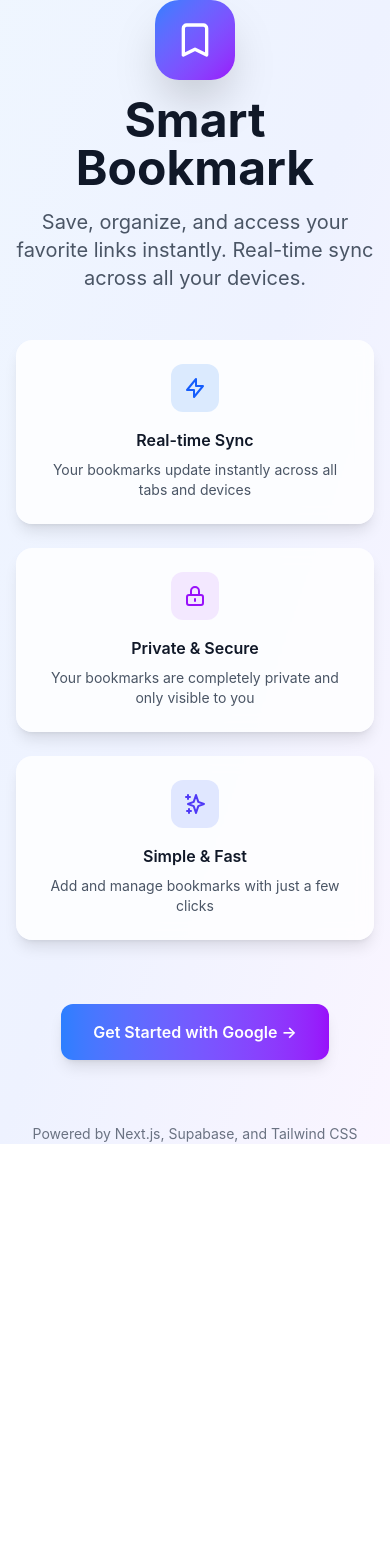
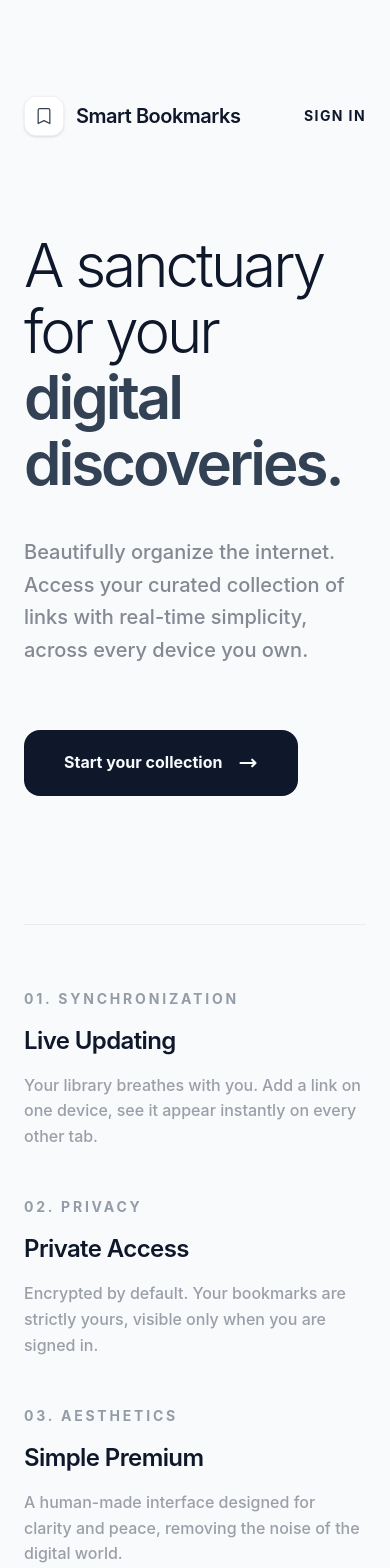
Before and after one commit to Harikrishna3/smart-bookmark-app, a Next.js app: page / in a window 390 px wide. Shown: the top 1568 px of the page. Before the commit the page ends 1144 px from the top, so only its background shows below. Built offline with nearby package versions, Linux system fonts and the light colour scheme; no server answers.

Commit message:
feat(ui): implement Compact Premium redesign with Slate & Silver palette
Updated design tokens in globals.css and redesigned core pages (Home, Login, Error) for a high-density, minimalist aesthetic.

```diff
--- a/src/app/globals.css
+++ b/src/app/globals.css
@@ -1,26 +1,52 @@
 @import "tailwindcss";
 
-:root {
-  --background: #ffffff;
-  --foreground: #171717;
+@import "tailwindcss";
+
+@layer theme {
+  :root {
+    --background: #F8FAFC; /* Cooler off-white/silver */
+    --foreground: #0F172A; /* Deep slate */
+    --accent: #334155; /* Slate blue-gray */
+    --accent-muted: #F1F5F9;
+    --border: rgba(15, 23, 42, 0.06);
+    --card: #FFFFFF;
+
+    --radius-premium: 0.75rem; /* More compact/sharper corners */
+    --transition-smooth: all 0.3s cubic-bezier(0.4, 0, 0.2, 1);
+  }
+
+  .dark {
+    --background: #0B0E14;
+    --foreground: #F1F5F9;
+    --accent: #94A3B8;
+    --accent-muted: #1E293B;
+    --border: rgba(241, 245, 249, 0.08);
+    --card: #151921;
+  }
 }
 
 @theme inline {
   --color-background: var(--background);
   --color-foreground: var(--foreground);
-  --font-sans: var(--font-geist-sans);
-  --font-mono: var(--font-geist-mono);
-}
+  --color-accent: var(--accent);
+  --color-accent-muted: var(--accent-muted);
+  --color-border: var(--border);
+  --color-card: var(--card);
 
-@media (prefers-color-scheme: dark) {
-  :root {
-    --background: #0a0a0a;
-    --foreground: #ededed;
+  --radius-premium: var(--radius-premium);
+
+  --animate-float: float 6s ease-in-out infinite;
+
+  @keyframes float {
+    0%, 100% { transform: translateY(0); }
+    50% { transform: translateY(-10px); }
   }
 }
 
 * {
   box-sizing: border-box;
+  selection-background-color: var(--accent);
+  selection-color: white;
 }
 
 html {
@@ -30,9 +56,26 @@ html {
 body {
   background: var(--background);
   color: var(--foreground);
-  font-family: -apple-system, BlinkMacSystemFont, 'Segoe UI', 'Roboto', 'Oxygen',
-    'Ubuntu', 'Cantarell', 'Fira Sans', 'Droid Sans', 'Helvetica Neue',
-    sans-serif;
+  font-family: 'Inter', -apple-system, BlinkMacSystemFont, 'Segoe UI', Roboto, sans-serif;
   -webkit-font-smoothing: antialiased;
   -moz-osx-font-smoothing: grayscale;
+  line-height: 1.6;
 }
+
+/* Custom Scrollbar for Premium Feel */
+::-webkit-scrollbar {
+  width: 6px;
+}
+
+::-webkit-scrollbar-track {
+  background: transparent;
+}
+
+::-webkit-scrollbar-thumb {
+  background: var(--border);
+  border-radius: 10px;
+}
+
+::-webkit-scrollbar-thumb:hover {
+  background: rgba(18, 18, 18, 0.2);
+}
--- a/src/app/login/page.tsx
+++ b/src/app/login/page.tsx
@@ -27,84 +27,83 @@ export default function LoginPage() {
     }
 
     return (
-        <div className="min-h-screen flex items-center justify-center bg-gradient-to-br from-blue-50 via-indigo-50 to-purple-50">
-            <div className="max-w-md w-full mx-4">
-                <div className="bg-white rounded-2xl shadow-xl p-8 space-y-6">
-                    {/* Header */}
-                    <div className="text-center space-y-2">
-                        <div className="flex justify-center">
-                            <div className="w-16 h-16 bg-gradient-to-br from-blue-500 to-purple-600 rounded-2xl flex items-center justify-center">
-                                <svg
-                                    className="w-8 h-8 text-white"
-                                    fill="none"
-                                    stroke="currentColor"
-                                    viewBox="0 0 24 24"
-                                >
-                                    <path
-                                        strokeLinecap="round"
-                                        strokeLinejoin="round"
-                                        strokeWidth={2}
-                                        d="M5 5a2 2 0 012-2h10a2 2 0 012 2v16l-7-3.5L5 21V5z"
-                                    />
-                                </svg>
-                            </div>
+        <div className="min-h-screen flex items-center justify-center bg-background px-4 py-12">
+            <div className="max-w-md w-full space-y-12">
+                {/* Header Section */}
+                <div className="text-center space-y-4">
+                    <div className="inline-flex items-center justify-center w-16 h-16 bg-white border border-border rounded-2xl shadow-sm mb-4 animate-float">
+                        <svg className="w-8 h-8 text-accent" fill="none" stroke="currentColor" viewBox="0 0 24 24">
+                            <path strokeLinecap="round" strokeLinejoin="round" strokeWidth={1.5} d="M5 5a2 2 0 012-2h10a2 2 0 012 2v16l-7-3.5L5 21V5z" />
+                        </svg>
+                    </div>
+                    <h1 className="text-4xl font-light tracking-tight text-foreground">
+                        Smart <span className="font-semibold text-accent">Bookmarks</span>
+                    </h1>
+                    <p className="text-foreground/60 font-medium">
+                        Your digital library, beautifully organized.
+                    </p>
+                </div>
+
+                {/* Login Card */}
+                <div className="bg-card border border-border rounded-premium p-10 shadow-[0_8px_30px_rgb(0,0,0,0.04)] transition-smooth hover:shadow-[0_8px_30px_rgb(0,0,0,0.08)]">
+                    <div className="space-y-8">
+                        <div className="space-y-2 text-center">
+                            <h2 className="text-xl font-semibold text-foreground">Welcome Back</h2>
+                            <p className="text-sm text-foreground/50">Sign in with your Google account to continue.</p>
                         </div>
-                        <h1 className="text-3xl font-bold text-gray-900">Smart Bookmark</h1>
-                        <p className="text-gray-600">
-                            Save and organize your favorite links with real-time sync
-                        </p>
-                    </div>
 
-                    {/* Sign In Button */}
-                    <div className="space-y-4">
                         {error && (
-                            <div className="p-3 bg-red-50 border border-red-200 rounded-lg text-red-700 text-sm animate-in fade-in slide-in-from-top-2">
-                                <p className="font-semibold">Sign in failed</p>
-                                <p className="opacity-90">{error}</p>
+                            <div className="p-4 bg-red-50/50 border border-red-100 rounded-xl text-red-700 text-sm animate-in fade-in slide-in-from-top-2">
+                                <p className="font-semibold flex items-center gap-2">
+                                    <svg className="w-4 h-4" fill="none" stroke="currentColor" viewBox="0 0 24 24">
+                                        <path strokeLinecap="round" strokeLinejoin="round" strokeWidth={2} d="M12 8v4m0 4h.01M21 12a9 9 0 11-18 0 9 9 0 0118 0z" />
+                                    </svg>
+                                    Authentication failed
+                                </p>
+                                <p className="opacity-80 mt-1">{error}</p>
                             </div>
                         )}
+
                         <button
                             onClick={handleGoogleSignIn}
                             disabled={isLoading}
-                            className="w-full flex items-center justify-center gap-3 px-6 py-3 bg-white border-2 border-gray-300 rounded-xl font-medium text-gray-700 hover:bg-gray-50 hover:border-gray-400 focus:outline-none focus:ring-4 focus:ring-blue-500/20 transition-all duration-200 disabled:opacity-50 disabled:cursor-not-allowed"
+                            className="group relative w-full flex items-center justify-center gap-3 px-6 py-4 bg-foreground text-background font-medium rounded-xl hover:bg-accent transition-smooth active:scale-[0.98] disabled:opacity-50 disabled:cursor-not-allowed"
                         >
                             {isLoading ? (
-                                <div className="w-5 h-5 border-2 border-gray-300 border-t-blue-600 rounded-full animate-spin" />
+                                <div className="w-5 h-5 border-2 border-background/30 border-t-background rounded-full animate-spin" />
                             ) : (
                                 <>
                                     <svg className="w-5 h-5" viewBox="0 0 24 24">
                                         <path
-                                            fill="#4285F4"
+                                            fill="currentColor"
                                             d="M22.56 12.25c0-.78-.07-1.53-.2-2.25H12v4.26h5.92c-.26 1.37-1.04 2.53-2.21 3.31v2.77h3.57c2.08-1.92 3.28-4.74 3.28-8.09z"
                                         />
                                         <path
-                                            fill="#34A853"
+                                            fill="currentColor"
                                             d="M12 23c2.97 0 5.46-.98 7.28-2.66l-3.57-2.77c-.98.66-2.23 1.06-3.71 1.06-2.86 0-5.29-1.93-6.16-4.53H2.18v2.84C3.99 20.53 7.7 23 12 23z"
                                         />
                                         <path
-                                            fill="#FBBC05"
-                                            d="M5.84 14.09c-.22-.66-.35-1.36-.35-2.09s.13-1.43.35-2.09V7.07H2.18C1.43 8.55 1 10.22 1 12s.43 3.45 1.18 4.93l2.85-2.22.81-.62z"
+                                            fill="currentColor"
+                                            d="M5.84 14.09c-.22-.66-.35-1.36-.35-2.09s.13-1.43.35-2.09V7.07H2.18C1.43 8.55 1 10.22 1 12s.43 3.45 1.18 4.93l3.66-2.84z"
                                         />
                                         <path
-                                            fill="#EA4335"
+                                            fill="currentColor"
                                             d="M12 5.38c1.62 0 3.06.56 4.21 1.64l3.15-3.15C17.45 2.09 14.97 1 12 1 7.7 1 3.99 3.47 2.18 7.07l3.66 2.84c.87-2.6 3.3-4.53 6.16-4.53z"
                                         />
                                     </svg>
-                                    <span>Continue with Google</span>
+                                    Continue with Google
                                 </>
                             )}
                         </button>
-
-                        <p className="text-sm text-gray-500 text-center">
-                            Your bookmarks are private and only visible to you
-                        </p>
                     </div>
                 </div>
 
-                {/* Footer */}
-                <p className="text-center text-sm text-gray-500 mt-6">
-                    By signing in, you agree to our Terms of Service
-                </p>
+                {/* Footer Info */}
+                <div className="text-center">
+                    <p className="text-sm text-foreground/40 font-medium">
+                        By continuing, you agree to our terms and privacy.
+                    </p>
+                </div>
             </div>
         </div>
     )
--- a/src/app/page.tsx
+++ b/src/app/page.tsx
@@ -8,123 +8,76 @@ export default async function Home() {
   } = await supabase.auth.getUser()
 
   return (
-    <div className="min-h-screen bg-gradient-to-br from-blue-50 via-indigo-50 to-purple-50 flex items-center justify-center px-4">
-      <div className="max-w-4xl w-full text-center space-y-8">
-        {/* Logo and Title */}
-        <div className="space-y-4">
-          <div className="flex justify-center">
-            <div className="w-20 h-20 bg-gradient-to-br from-blue-500 to-purple-600 rounded-3xl flex items-center justify-center shadow-2xl">
-              <svg
-                className="w-10 h-10 text-white"
-                fill="none"
-                stroke="currentColor"
-                viewBox="0 0 24 24"
-              >
-                <path
-                  strokeLinecap="round"
-                  strokeLinejoin="round"
-                  strokeWidth={2}
-                  d="M5 5a2 2 0 012-2h10a2 2 0 012 2v16l-7-3.5L5 21V5z"
-                />
+    <div className="min-h-screen bg-background text-foreground selection:bg-accent selection:text-white px-6 overflow-x-hidden">
+      <div className="max-w-6xl mx-auto py-24 sm:py-32">
+        {/* Navigation / Header Area */}
+        <div className="flex items-center justify-between mb-24 animate-in fade-in slide-in-from-top-4 duration-1000">
+          <div className="flex items-center gap-3">
+            <div className="w-10 h-10 bg-white border border-border rounded-xl flex items-center justify-center shadow-sm">
+              <svg className="w-5 h-5 text-accent" fill="none" stroke="currentColor" viewBox="0 0 24 24">
+                <path strokeLinecap="round" strokeLinejoin="round" strokeWidth={1.5} d="M5 5a2 2 0 012-2h10a2 2 0 012 2v16l-7-3.5L5 21V5z" />
               </svg>
             </div>
+            <span className="text-xl font-semibold tracking-tight">Smart Bookmarks</span>
           </div>
-          <h1 className="text-5xl md:text-6xl font-bold text-gray-900">
-            Smart Bookmark
-          </h1>
-          <p className="text-xl text-gray-600 max-w-2xl mx-auto">
-            Save, organize, and access your favorite links instantly.
-            Real-time sync across all your devices.
-          </p>
+          <Link
+            href={user ? '/dashboard' : '/login'}
+            className="text-sm font-bold uppercase tracking-widest text-foreground hover:text-accent transition-smooth border-b border-transparent hover:border-accent"
+          >
+            {user ? 'Dashboard' : 'Sign In'}
+          </Link>
         </div>
 
-        {/* Features */}
-        <div className="grid md:grid-cols-3 gap-6 mt-12">
-          <div className="bg-white/80 backdrop-blur-sm rounded-2xl p-6 shadow-lg">
-            <div className="w-12 h-12 bg-blue-100 rounded-xl flex items-center justify-center mx-auto mb-4">
-              <svg
-                className="w-6 h-6 text-blue-600"
-                fill="none"
-                stroke="currentColor"
-                viewBox="0 0 24 24"
-              >
-                <path
-                  strokeLinecap="round"
-                  strokeLinejoin="round"
-                  strokeWidth={2}
-                  d="M13 10V3L4 14h7v7l9-11h-7z"
-                />
+        {/* Hero Section */}
+        <div className="max-w-3xl space-y-10 mb-32">
+          <h1 className="text-6xl sm:text-7xl font-light tracking-tighter leading-[1.1] animate-in fade-in slide-in-from-left-8 duration-700 delay-100">
+            A sanctuary for your <span className="font-semibold text-accent">digital discoveries.</span>
+          </h1>
+          <p className="text-xl text-foreground/50 font-medium leading-relaxed max-w-2xl animate-in fade-in slide-in-from-left-8 duration-700 delay-200">
+            Beautifully organize the internet. Access your curated collection of links with real-time simplicity, across every device you own.
+          </p>
+          <div className="pt-6 animate-in fade-in slide-in-from-left-8 duration-700 delay-300">
+            <Link
+              href={user ? '/dashboard' : '/login'}
+              className="inline-flex items-center gap-4 px-10 py-5 bg-foreground text-background font-bold rounded-2xl hover:bg-accent transition-smooth hover:shadow-2xl hover:shadow-accent/20 active:scale-95"
+            >
+              <span>{user ? 'Continue to Library' : 'Start your collection'}</span>
+              <svg className="w-5 h-5" fill="none" stroke="currentColor" viewBox="0 0 24 24">
+                <path strokeLinecap="round" strokeLinejoin="round" strokeWidth={2.5} d="M17 8l4 4m0 0l-4 4m4-4H3" />
               </svg>
-            </div>
-            <h3 className="font-semibold text-gray-900 mb-2">
-              Real-time Sync
-            </h3>
-            <p className="text-sm text-gray-600">
-              Your bookmarks update instantly across all tabs and devices
-            </p>
-          </div>
-
-          <div className="bg-white/80 backdrop-blur-sm rounded-2xl p-6 shadow-lg">
-            <div className="w-12 h-12 bg-purple-100 rounded-xl flex items-center justify-center mx-auto mb-4">
-              <svg
-                className="w-6 h-6 text-purple-600"
-                fill="none"
-                stroke="currentColor"
-                viewBox="0 0 24 24"
-              >
-                <path
-                  strokeLinecap="round"
-                  strokeLinejoin="round"
-                  strokeWidth={2}
-                  d="M12 15v2m-6 4h12a2 2 0 002-2v-6a2 2 0 00-2-2H6a2 2 0 00-2 2v6a2 2 0 002 2zm10-10V7a4 4 0 00-8 0v4h8z"
-                />
-              </svg>
-            </div>
-            <h3 className="font-semibold text-gray-900 mb-2">
-              Private & Secure
-            </h3>
-            <p className="text-sm text-gray-600">
-              Your bookmarks are completely private and only visible to you
-            </p>
-          </div>
-
-          <div className="bg-white/80 backdrop-blur-sm rounded-2xl p-6 shadow-lg">
-            <div className="w-12 h-12 bg-indigo-100 rounded-xl flex items-center justify-center mx-auto mb-4">
-              <svg
-                className="w-6 h-6 text-indigo-600"
-                fill="none"
-                stroke="currentColor"
-                viewBox="0 0 24 24"
-              >
-                <path
-                  strokeLinecap="round"
-                  strokeLinejoin="round"
-                  strokeWidth={2}
-                  d="M5 3v4M3 5h4M6 17v4m-2-2h4m5-16l2.286 6.857L21 12l-5.714 2.143L13 21l-2.286-6.857L5 12l5.714-2.143L13 3z"
-                />
-              </svg>
-            </div>
-            <h3 className="font-semibold text-gray-900 mb-2">Simple & Fast</h3>
-            <p className="text-sm text-gray-600">
-              Add and manage bookmarks with just a few clicks
-            </p>
+            </Link>
           </div>
         </div>
 
-        {/* CTA */}
-        <div className="pt-8">
-          <Link
-            href={user ? '/dashboard' : '/login'}
-            className="inline-block px-8 py-4 bg-gradient-to-r from-blue-500 to-purple-600 text-white font-semibold rounded-xl hover:from-blue-600 hover:to-purple-700 focus:outline-none focus:ring-4 focus:ring-blue-500/20 transition-all duration-200 shadow-lg hover:shadow-xl transform hover:-translate-y-0.5"
-          >
-            {user ? 'Go to Dashboard →' : 'Get Started with Google →'}
-          </Link>
+        {/* Features Grid - Minimalist approach */}
+        <div className="grid md:grid-cols-3 gap-12 border-t border-border pt-16 mt-24 mb-32 animate-in fade-in slide-in-from-bottom-8 duration-1000 delay-500">
+          <div className="space-y-4">
+            <div className="text-sm font-bold uppercase tracking-[0.2em] text-accent opacity-50">01. Synchronization</div>
+            <h3 className="text-2xl font-semibold tracking-tight">Live Updating</h3>
+            <p className="text-foreground/40 font-medium">Your library breathes with you. Add a link on one device, see it appear instantly on every other tab.</p>
+          </div>
+          <div className="space-y-4">
+            <div className="text-sm font-bold uppercase tracking-[0.2em] text-accent opacity-50">02. Privacy</div>
+            <h3 className="text-2xl font-semibold tracking-tight">Private Access</h3>
+            <p className="text-foreground/40 font-medium">Encrypted by default. Your bookmarks are strictly yours, visible only when you are signed in.</p>
+          </div>
+          <div className="space-y-4">
+            <div className="text-sm font-bold uppercase tracking-[0.2em] text-accent opacity-50">03. Aesthetics</div>
+            <h3 className="text-2xl font-semibold tracking-tight">Simple Premium</h3>
+            <p className="text-foreground/40 font-medium">A human-made interface designed for clarity and peace, removing the noise of the digital world.</p>
+          </div>
         </div>
 
         {/* Footer */}
-        <p className="text-sm text-gray-500 pt-8">
-          Powered by Next.js, Supabase, and Tailwind CSS
-        </p>
+        <footer className="pt-24 flex flex-col sm:flex-row items-center justify-between border-t border-border gap-8">
+          <div className="text-xs font-bold uppercase tracking-widest text-foreground/20">
+            &copy; {new Date().getFullYear()} Smart Bookmark App
+          </div>
+          <div className="flex gap-8">
+            <span className="text-[10px] font-bold uppercase tracking-widest text-foreground/40">Next.js & Supabase</span>
+            <span className="text-[10px] font-bold uppercase tracking-widest text-foreground/40">Crafted with Precision</span>
+          </div>
+        </footer>
       </div>
     </div>
   )
```
Also changed, not shown: src/app/auth/auth-code-error/page.tsx (+33 -27 lines).
